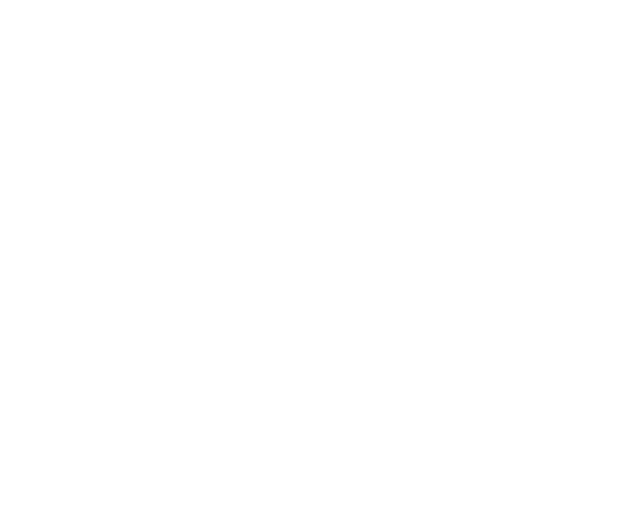
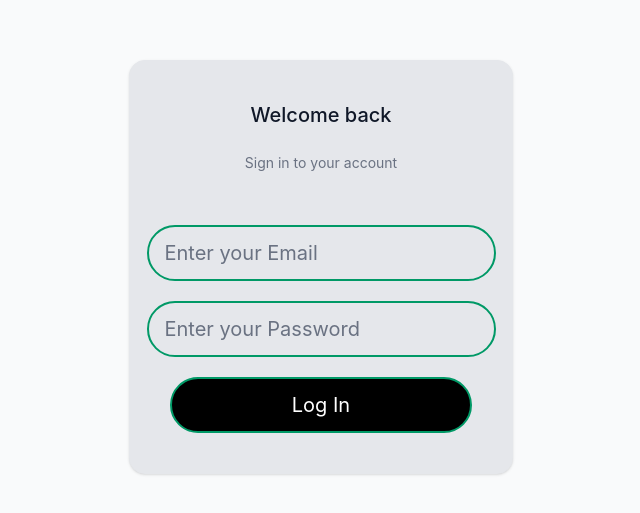
Before and after one commit to Dewankbadiger01/ExpenseIQ, a React (Vite) app: page /login in a window 1280 px wide. Before the commit this address had no page. Shown: the part 133-646 px from the top of the page, without its empty margins (319-959 px from the left). Built offline with nearby package versions, Linux system fonts and the light colour scheme.

Commit message:
Day one done

```diff
--- a/src/App.jsx
+++ b/src/App.jsx
@@ -1,4 +1,7 @@
 import { Routes, Route } from "react-router-dom";
+
+import Login from "./Pages/Auth/Login";
+import Register from "./Pages/Auth/Register";
 
 import Dashboard from "./Pages/Dashboard";
 import Expense from "./Pages/Expense";
@@ -6,14 +9,22 @@ import Analytics from "./Pages/Analytics";
 import Budget from "./Pages/Budget";
 import Profile from "./Pages/Profile";
 
+import MainLayout from "./Component/Layout/MainLayout";
+
 function App() {
   return (
     <Routes>
-      <Route path="/" element={<Dashboard />} />
-      <Route path="/expenses" element={<Expense />} />
-      <Route path="/analytics" element={<Analytics />} />
-      <Route path="/budgets" element={<Budget />} />
-      <Route path="/profile" element={<Profile />} />
+      <Route path="/login" element={<Login />} />
+      <Route path="/register" element={<Register />} />
+
+
+      <Route element={<MainLayout />}>
+        <Route path="/" element={<Dashboard />} />
+        <Route path="/expenses" element={<Expense />} />
+        <Route path="/analytics" element={<Analytics />} />
+        <Route path="/budgets" element={<Budget />} />
+        <Route path="/profile" element={<Profile />} />
+      </Route>
     </Routes>
   );
 }
--- /dev/null
+++ b/src/Component/Layout/Mainlayout.jsx
@@ -0,0 +1,16 @@
+import Sidebar from "./Sidebar";
+import { Outlet } from "react-router-dom";
+
+const MainLayout = () => {
+  return (
+    <div className="flex min-h-screen bg-gray-100">
+      <Sidebar />
+
+      <main className="flex-1 p-8">
+        <Outlet />
+      </main>
+    </div>
+  );
+};
+
+export default MainLayout;
--- a/src/Component/Layout/Sidebar.jsx
+++ b/src/Component/Layout/Sidebar.jsx
@@ -25,7 +25,7 @@ const Sidebar = () => {
     <div key={item.name} className="mb-3">
       <NavLink
         to={item.path}
-        className="block px-4 py-3 rounded-lg hover:bg-zinc-700"
+        className="block px-4 py-3 rounded-lg hover:bg-zinc-500"
       >
         {item.name}
       </NavLink>
--- a/src/Pages/Auth/Login.jsx
+++ b/src/Pages/Auth/Login.jsx
@@ -1,35 +1,38 @@
-import React, { useState } from 'react';
-
+import { useState } from "react";
+import { useNavigate } from "react-router-dom";
 const Login = () => {
   const [email, setEmail] = useState('');
   const [password, setPassword] = useState('');
+const navigate = useNavigate();
+  const onSubmit = (e) => {
+  e.preventDefault();
 
-  const onSubmit = (e) => {
-    e.preventDefault();
-
-    console.log('Email:', email);
-    console.log('Password:', password);
+  console.log("Email:", email);
+  console.log("Password:", password);
 
 
+  navigate("/");
 
-    setEmail('');
-    setPassword('');
-  };
+  setEmail("");
+  setPassword("");
+};
 
   return (
-    <div className="flex h-screen w-screen items-center justify-center">
-      <div className="border-2 border-emerald-600 rounded-xl p-20">
+   <div className="min-h-screen flex items-center justify-center bg-gray-50 px-4">
+      <div className="bg-gray-200 border border-gray-200 rounded-2xl p-10 w-full max-w-sm shadow-sm">
         <form
           onSubmit={onSubmit}
           className="flex flex-col items-center gap-5"
         >
+          <h1 className="text-center text-xl font-medium text-gray-900 mb-1">Welcome back</h1>
+        <p className="text-center text-sm text-gray-500 mb-8">Sign in to your account</p>
           <input
             type="email"
             placeholder="Enter your Email"
             value={email}
             onChange={(e) => setEmail(e.target.value)}
             required
-            className="outline-none text-xl border-2 border-emerald-600 rounded-full py-3 px-5 placeholder:text-gray-500"
+            className="outline-none text-xl border-2 border-emerald-600 rounded-full py-3 px-4 placeholder:text-gray-500"
           />
 
           <input
@@ -38,7 +41,7 @@ const Login = () => {
             value={password}
             onChange={(e) => setPassword(e.target.value)}
             required
-            className="outline-none text-xl border-2 border-emerald-600 rounded-full py-3 px-5 placeholder:text-gray-500"
+            className="outline-none text-xl border-2 border-emerald-600 rounded-full py-3 px-4 placeholder:text-gray-500"
           />
 
           <button
--- a/src/Pages/Auth/Register.jsx
+++ b/src/Pages/Auth/Register.jsx
@@ -0,0 +1,11 @@
+import React from 'react'
+
+const Register = () => {
+  return (
+    <div>
+
+    </div>
+  )
+}
+
+export default Register
--- a/src/Pages/Dashboard.jsx
+++ b/src/Pages/Dashboard.jsx
@@ -1,5 +1,4 @@
 import { useState, useEffect } from "react";
-import Sidebar from "../Component/Layout/Sidebar";
 import SummaryCard from "../Component/Dashboard/SummaryCard";
 import RecentTransactions from "../Component/Dashboard/RecentTransactions";
 import ExpenseChart from "../Component/Dashboard/ExpenseChart";
@@ -12,18 +11,12 @@ const [expenses, setExpenses] = useState(() => {
   const handleAddExpense = (newExpense) => {
     setExpenses((prevExpenses) => [newExpense, ...prevExpenses]);
   };
-const totalIncome = expenses
-  .filter((expense) => expense.type === "income")
+const totalIncome = expenses.filter((expense) => expense.type === "income")
   .reduce((sum, expense) => sum + expense.amount, 0);
-
-const totalExpenses = expenses
-  .filter((expense) => expense.type === "expense")
+const totalExpenses = expenses.filter((expense) => expense.type === "expense")
   .reduce((sum, expense) => sum + expense.amount, 0);
-
 const totalBalance = totalIncome - totalExpenses;
-
 const totalSavings = totalBalance;
-
 const stats = [
   {
     title: "Total Balance",
@@ -52,7 +45,6 @@ useEffect(() => {
 }, [expenses]);
   return (
     <div className="flex min-h-screen bg-gray-100">
-      <Sidebar />
 
       <main className="flex-1 p-8">
         <h1 className="text-3xl font-bold">
```
